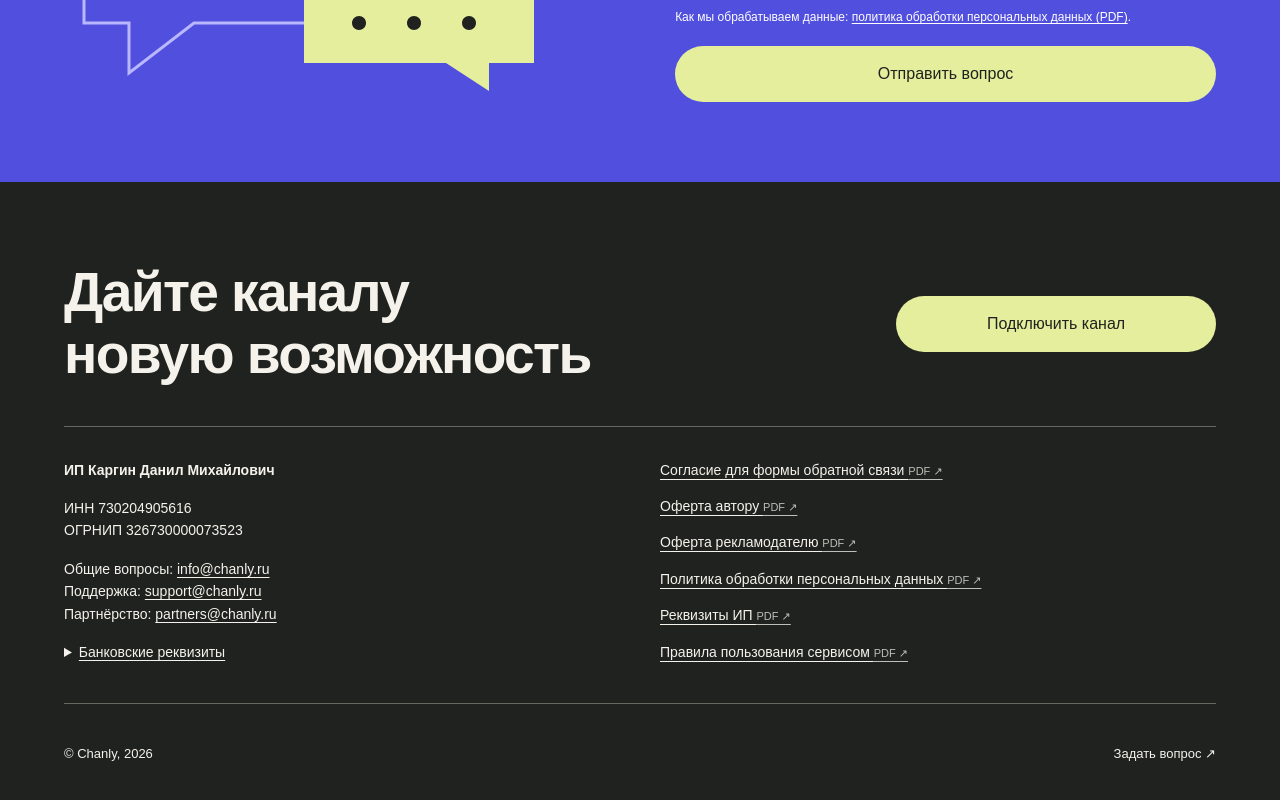
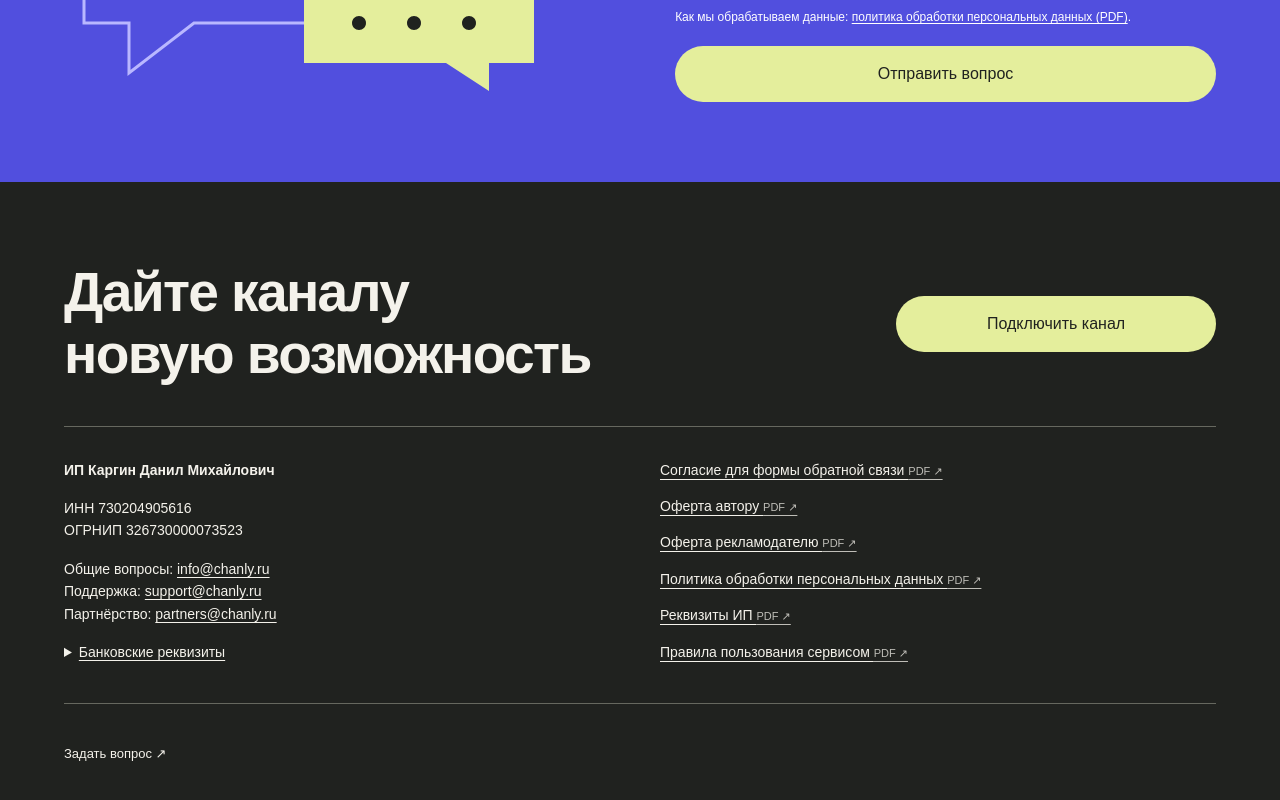
Before and after one commit to leha-creator/chanly-landing, a Vue app: page / in a window 1280 px wide. Shown: the part 5224-6024 px from the top of the page. Built offline with nearby package versions, Linux system fonts and the light colour scheme.

Commit message:
fix(landing): remove redundant footer copyright line

```diff
--- a/src/components/SiteFooter.vue
+++ b/src/components/SiteFooter.vue
@@ -66,7 +66,6 @@ useSectionReveal()
         class="footer__links"
         data-reveal
       >
-        <span>© Chanly, 2026</span>
         <a
           class="footer__link"
           href="#contact"
```
